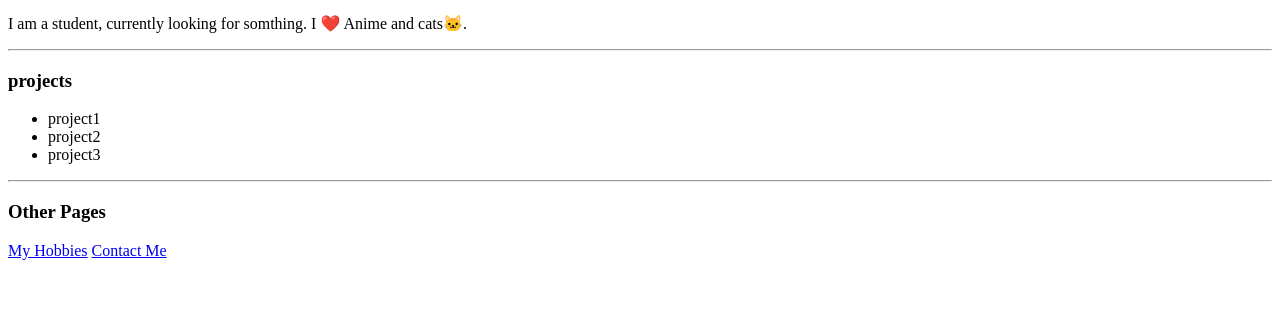
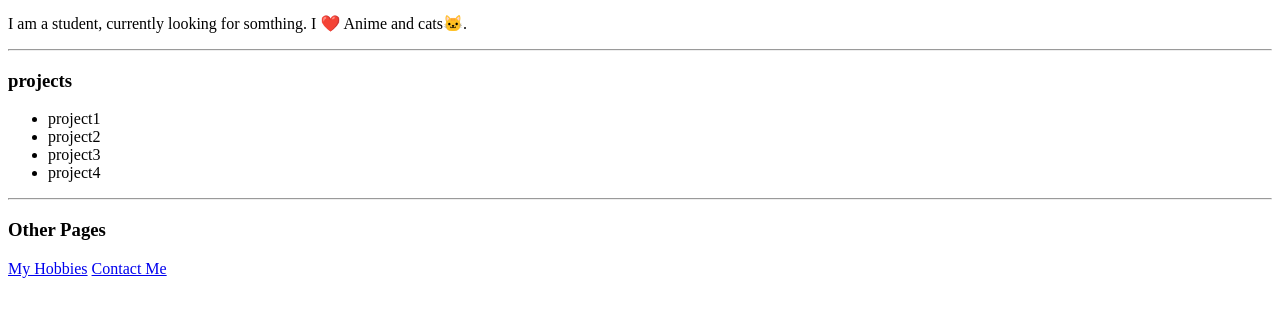
Before and after one commit to COMBRADE07/test_site, a plain HTML site: page index.html in a window 1280 px wide. Shown: the part 100-416 px from the top of the page. Drawn offline with Linux system fonts and the light colour scheme.

Commit message:
Update index.html

```diff
--- a/index.html
+++ b/index.html
@@ -16,6 +16,8 @@
 		<li>project1</li>
 		<li>project2</li>
 		<li>project3</li>
+		<li>project4</li>
+
 	</ul>
 	<hr>
 	<h3 class="heading">Other Pages</h3>
```
